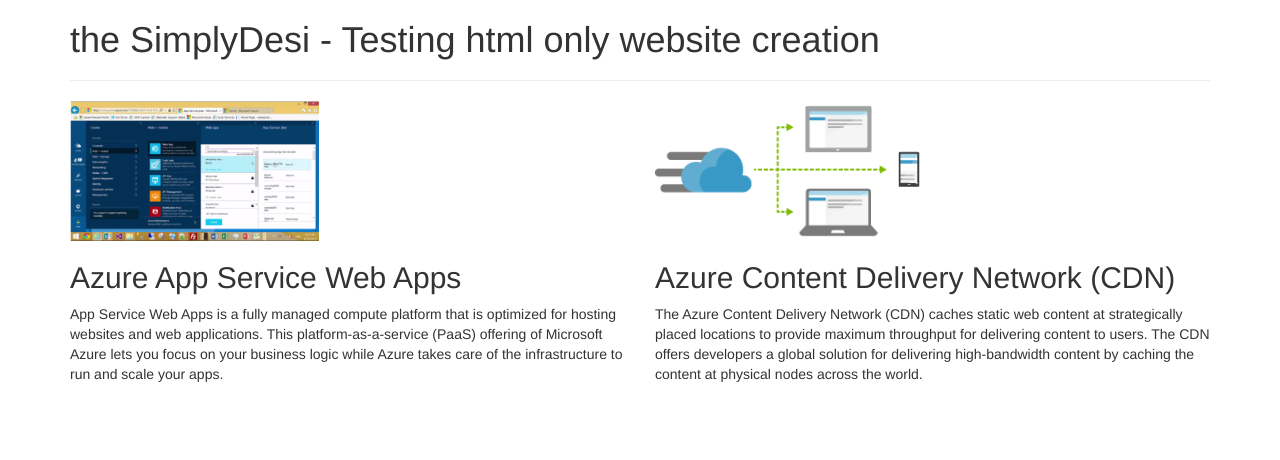
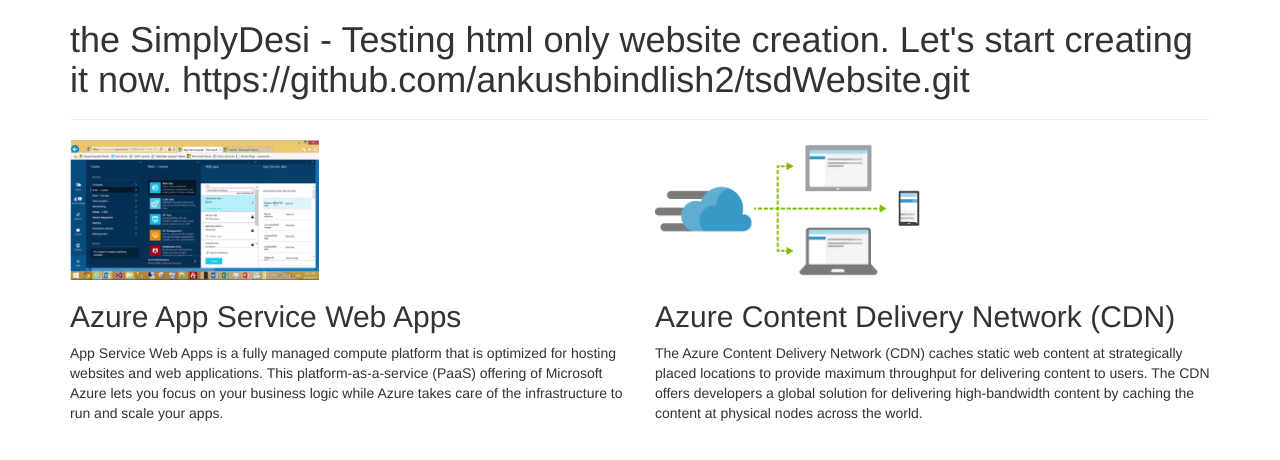
Before and after one commit to ankushbindlish2/tsdWebsite, a plain HTML site: page index.html in a window 1280 px wide. Drawn offline with nearby package versions, Linux system fonts and the light colour scheme.

Commit message:
Let's start creating website now
Let's start creating website now

```diff
--- a/index.html
+++ b/index.html
@@ -7,7 +7,7 @@
     <meta name="description" content="">
     <meta name="author" content="">
 
-    <title>the SimplyDesi - Testing html only website creation</title>
+    <title>the SimplyDesi - Testing html only website creation.</title>
 
     <!-- Bootstrap core CSS -->
     <link href="css/bootstrap.min.css" rel="stylesheet">
@@ -16,7 +16,7 @@
   <body>
     <div class="navbar-wrapper">
       <div class="container">
-          <h1>the SimplyDesi - Testing html only website creation</h1>
+          <h1>the SimplyDesi - Testing html only website creation. Let's start creating it now. https://github.com/ankushbindlish2/tsdWebsite.git</h1>
           <hr/>
       </div>
     </div>
```
